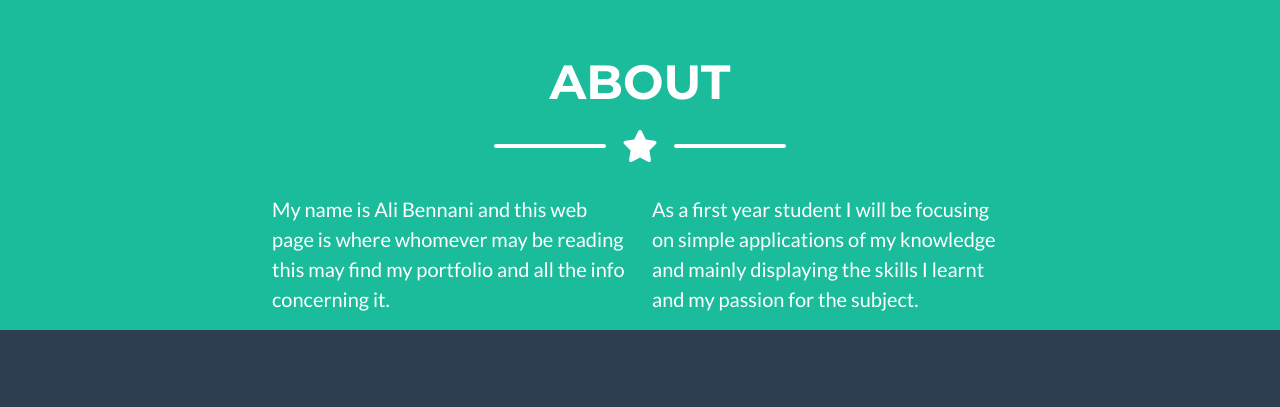
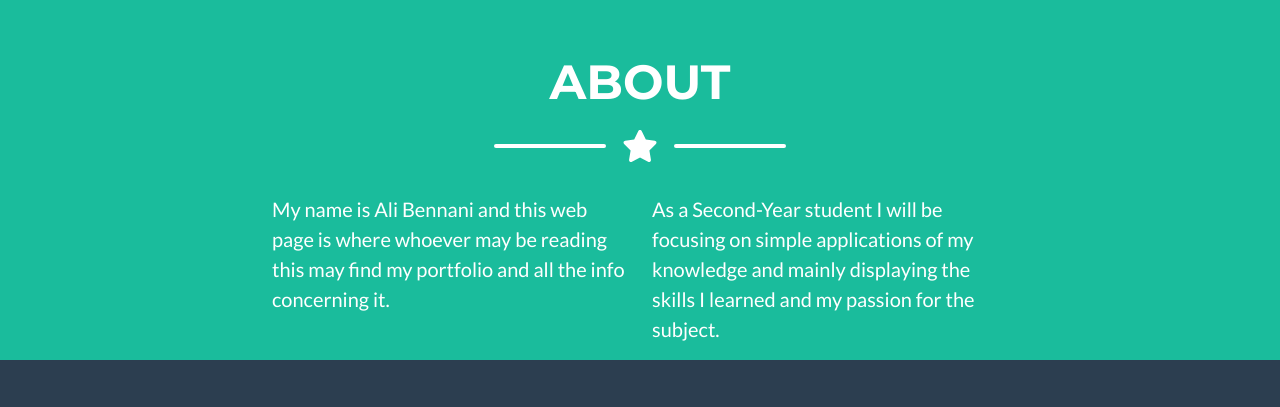
Before and after one commit to AliBenoua/AliBenoua.github.io, a plain HTML site: page PortfolioWebsite/index.html in a window 1280 px wide. Shown: the part 1398-1805 px from the top of the page. Drawn offline with nearby package versions, Linux system fonts and the light colour scheme.

Commit message:
Update index.html

```diff
--- a/PortfolioWebsite/index.html
+++ b/PortfolioWebsite/index.html
@@ -20,7 +20,7 @@
         <!-- Navigation-->
         <nav class="navbar navbar-expand-lg bg-secondary text-uppercase fixed-top" id="mainNav">
             <div class="container">
-                <a class="navbar-brand" href="#page-top">Year 1 Computer Science</a>
+                <a class="navbar-brand" href="#page-top">Year 2 Computer Science</a>
                 <button class="navbar-toggler text-uppercase font-weight-bold bg-primary text-white rounded" type="button" data-bs-toggle="collapse" data-bs-target="#navbarResponsive" aria-controls="navbarResponsive" aria-expanded="false" aria-label="Toggle navigation">
                     Menu
                     <i class="fas fa-bars"></i>
@@ -133,8 +133,8 @@
                 </div>
                 <!-- About Section Content-->
                 <div class="row">
-                    <div class="col-lg-4 ms-auto"><p class="lead">My name is Ali Bennani and this web page is where whomever may be reading this may find my portfolio and all the info concerning it.</p></div>
-                    <div class="col-lg-4 me-auto"><p class="lead">As a first year student I will be focusing on simple applications of my knowledge and mainly displaying the skills I learnt and my passion for the subject.</p></div>
+                    <div class="col-lg-4 ms-auto"><p class="lead">My name is Ali Bennani and this web page is where whoever may be reading this may find my portfolio and all the info concerning it.</p></div>
+                    <div class="col-lg-4 me-auto"><p class="lead">As a Second-Year student I will be focusing on simple applications of my knowledge and mainly displaying the skills I learned and my passion for the subject.</p></div>
                 </div>
             </div>
 
```
